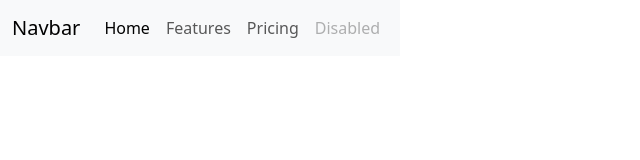
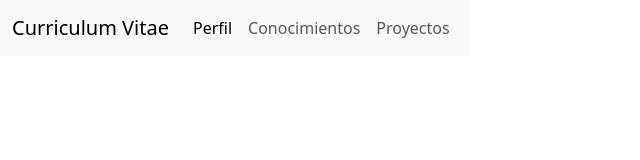
Before and after one commit to Shagooh/shagooh.github.io, a plain HTML site: page index.html in a window 1280 px wide. Shown: the whole page, without its empty margins (0-640 px from the left). Drawn offline with nearby package versions, Linux system fonts and the light colour scheme.

Commit message:
mas titulos

```diff
--- a/index.html
+++ b/index.html
@@ -13,16 +13,15 @@
     <section class="nav">
         <nav class="navbar navbar-expand-lg bg-body-tertiary">
             <div class="container-fluid">
-              <a class="navbar-brand" href="#">Navbar</a>
+              <a class="navbar-brand" href="#">Curriculum Vitae</a>
               <button class="navbar-toggler" type="button" data-bs-toggle="collapse" data-bs-target="#navbarNavAltMarkup" aria-controls="navbarNavAltMarkup" aria-expanded="false" aria-label="Toggle navigation">
                 <span class="navbar-toggler-icon"></span>
               </button>
               <div class="collapse navbar-collapse" id="navbarNavAltMarkup">
                 <div class="navbar-nav">
-                  <a class="nav-link active" aria-current="page" href="#">Home</a>
-                  <a class="nav-link" href="#">Features</a>
-                  <a class="nav-link" href="#">Pricing</a>
-                  <a class="nav-link disabled" aria-disabled="true">Disabled</a>
+                  <a class="nav-link active" aria-current="page" href="#">Perfil</a>
+                  <a class="nav-link" href="#">Conocimientos</a>
+                  <a class="nav-link" href="#">Proyectos</a>
                 </div>
               </div>
             </div>
```
